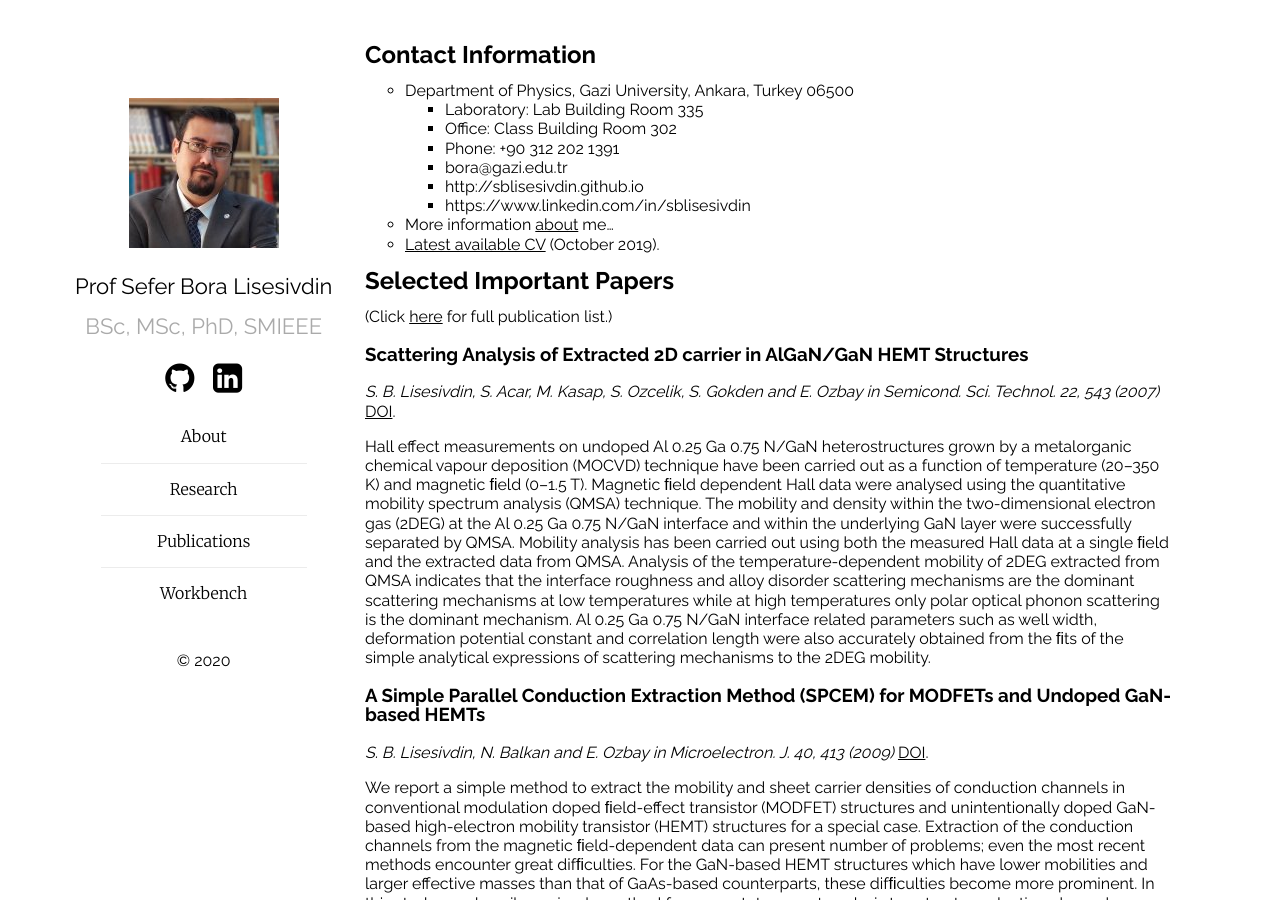
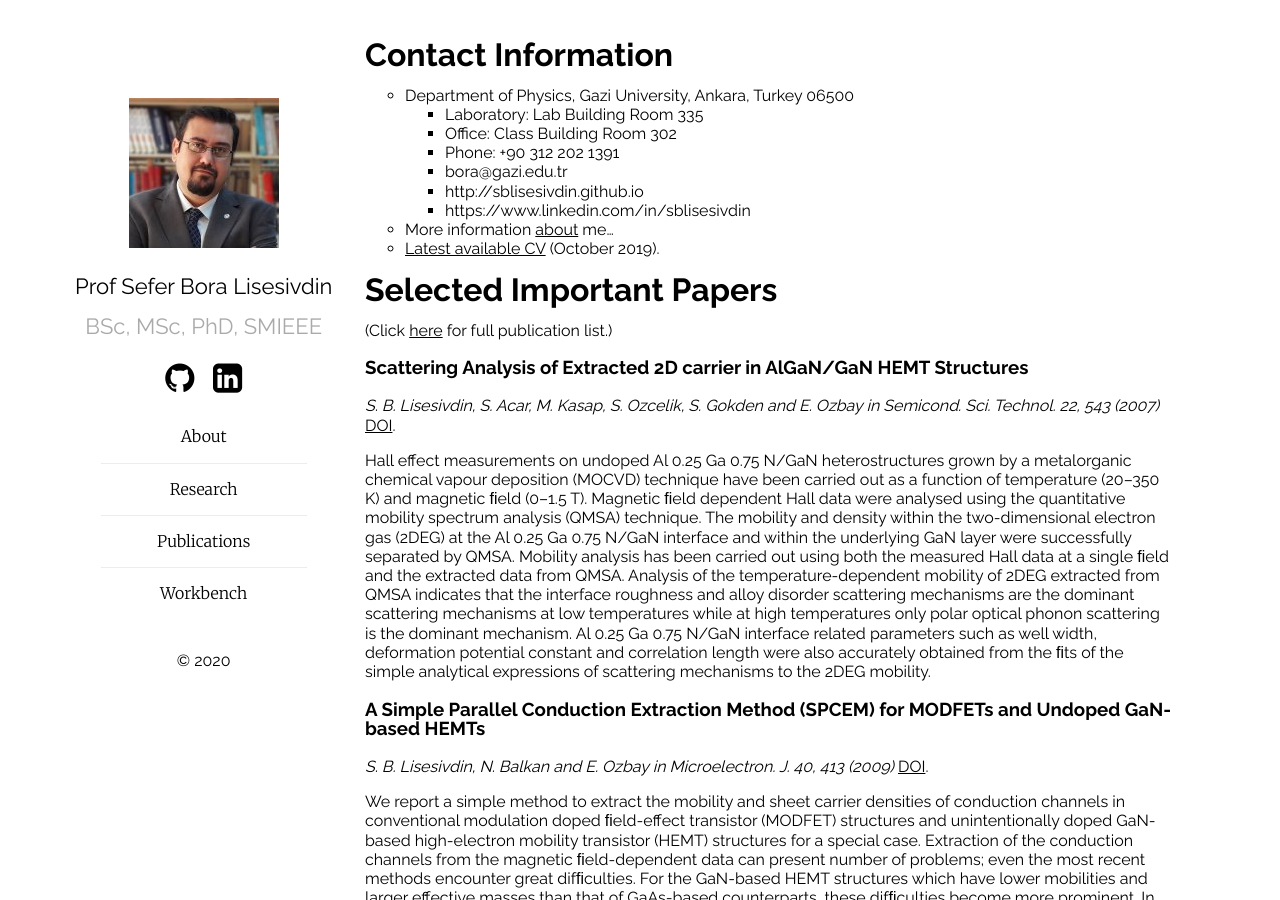
Before and after one commit to sblisesivdin/sblisesivdin.github.io, a Jekyll site: the page built from index.md, in a window 1280 px wide and 900 px high. Built offline with Jekyll 4.4.1, drawn with Linux system fonts in a browser that asks for light colours; our own code applies the rules of GitHub Pages for plain Markdown files.

```diff
--- a/index.md
+++ b/index.md
@@ -2,7 +2,7 @@
 layout: home
 ---
 
-## Contact Information
+# Contact Information
 
 * Department of Physics, Gazi University, Ankara, Turkey 06500
   * Laboratory: Lab Building Room 335
@@ -15,7 +15,7 @@ layout: home
 * [Latest available CV](files/SBLisesivdin-CV-October2019.pdf) (October 2019).
 
 
-## Selected Important Papers
+# Selected Important Papers
 
 (Click [here](publications.md) for full publication list.)
 
```
